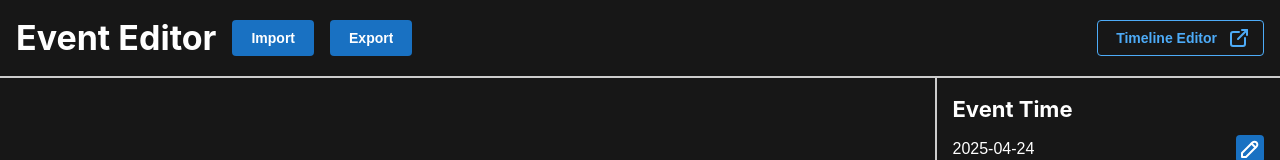
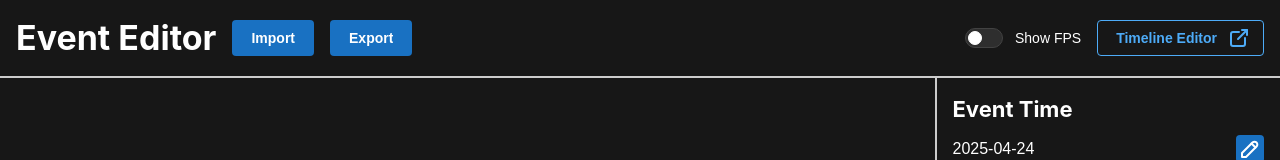
Before and after one commit to samirbuch/cis3755-final-project, a Next.js app: page /editor in a window 1280 px wide. Shown: the top 160 px of the page. Built offline with nearby package versions, Linux system fonts and the light colour scheme.

Commit message:
editor: FPS switch

```diff
--- a/src/pages/editor.tsx
+++ b/src/pages/editor.tsx
@@ -1,4 +1,4 @@
-import { Flex, SegmentedControl, Text, Title, ActionIcon, TextInput, Divider, Button } from "@mantine/core";
+import { Flex, SegmentedControl, Text, Title, ActionIcon, TextInput, Divider, Button, Group, Switch } from "@mantine/core";
 import { DatePickerInput } from "@mantine/dates"
 import { useState } from "react";
 import { IconPencil, IconCheck, IconExternalLink } from "@tabler/icons-react";
@@ -24,6 +24,8 @@ function TheActualPage() {
   const [tab, setTab] = useState<"nodes" | "links">("nodes");
   const editorContext = useEditorContext();
 
+  const [showFPS, setShowFPS] = useState(false);
+
   const [eventDate, setEventDate] = useState(
     new Date(`${editorContext.eventTimestamp.year}-${String(editorContext.eventTimestamp.month).padStart(2, "0")}-${String(editorContext.eventTimestamp.day + 1).padStart(2, "0")}`)
   );
@@ -39,16 +41,23 @@ function TheActualPage() {
       <Header title="Event Editor">
         <ImportExport />
 
-        <Link href="/timeline-editor" style={{ marginLeft: "auto" }}>
-          <Button rightSection={<IconExternalLink />} variant="outline">
-            Timeline Editor
-          </Button>
-        </Link>
+        <Group style={{ marginLeft: "auto" }}>
+          <Switch
+            checked={showFPS}
+            onChange={(e) => setShowFPS(e.currentTarget.checked)}
+            label="Show FPS"
+          />
+          <Link href="/timeline-editor">
+            <Button rightSection={<IconExternalLink />} variant="outline">
+              Timeline Editor
+            </Button>
+          </Link>
+        </Group>
       </Header>
       <Flex direction="row">
         <Flex flex={3}>
           {/* Svg container. Should take up majority of page width */}
-          <Graph />
+          <Graph showFPS={showFPS} />
         </Flex>
         <Flex
           flex={1}
```
